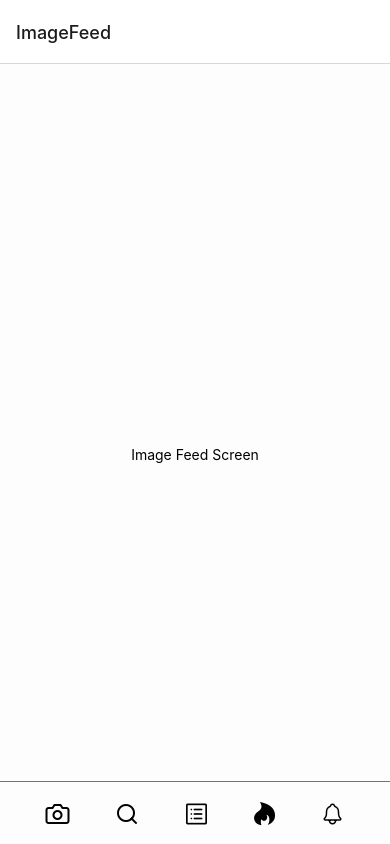
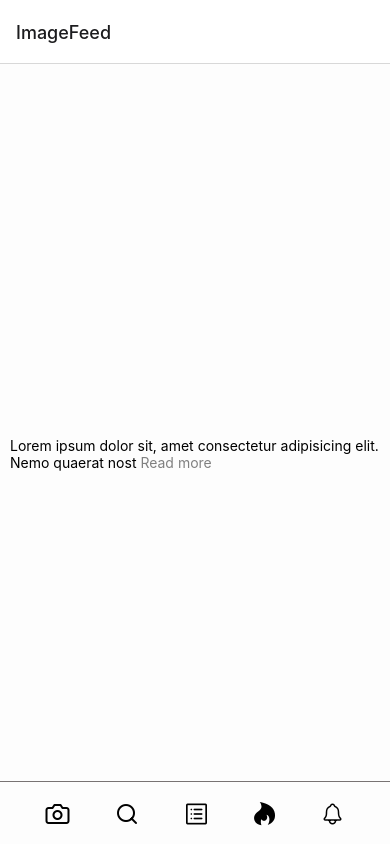
Before and after one commit to subhamroy007/social-web, a React Native app in the folder SOCIALWEBV1.0.0/: screen /ImageFeed in a window 390 px wide. Shown: the top 844 px of the page. Built offline with nearby package versions, Linux system fonts and the light colour scheme.

Commit message:
Collapsible Text Component & Text Scroll Component created

```diff
--- /dev/null
+++ b/SOCIALWEBV1.0.0/components/CollapsibleText.tsx
@@ -0,0 +1,47 @@
+import { StyleSheet, Text, TouchableWithoutFeedback } from "react-native";
+import React, { useState } from "react";
+import { SafeAreaView } from "react-native-safe-area-context";
+const CollapsibleText = ({ content }: { content: string }) => {
+    const length = content.length;
+    const thresholdLength = 75;
+    const text = content;
+    const [isCollapsed, setIsCollapsed] = useState<boolean>(true);
+    const resultText: string = isCollapsed
+        ? text.slice(0, thresholdLength)
+        : text;
+    const collapseStateHandler = () => {
+        if (isCollapsed) {
+            setIsCollapsed(false);
+        } else {
+            setIsCollapsed(true);
+        }
+    };
+    const collapseToggler = isCollapsed ? (
+        <Text onPress={collapseStateHandler} style={styles.collapseToggler}>
+            {" "}
+            Read more
+        </Text>
+    ) : (
+        <Text onPress={collapseStateHandler} style={styles.collapseToggler}>
+            {" "}
+            Read less
+        </Text>
+    );
+    return (
+        <Text style={styles.collapse}>
+            {resultText}
+            {length < thresholdLength ? null : collapseToggler}
+        </Text>
+    );
+};
+
+export default CollapsibleText;
+
+const styles = StyleSheet.create({
+    collapse: {
+        width: "100%",
+    },
+    collapseToggler: {
+        color: "gray",
+    },
+});
--- /dev/null
+++ b/SOCIALWEBV1.0.0/components/TextScroll.tsx
@@ -0,0 +1,19 @@
+import { ScrollView, StyleSheet } from "react-native";
+import React, { ReactNode } from "react";
+import { SafeAreaView } from "react-native-safe-area-context";
+const TextScroll = ({ children }: { children: ReactNode }) => {
+    return (
+        <SafeAreaView style={styles.scroller}>
+            <ScrollView>{children}</ScrollView>
+        </SafeAreaView>
+    );
+};
+
+export default TextScroll;
+
+const styles = StyleSheet.create({
+    scroller: {
+        maxHeight: 200,
+        marginHorizontal: 10,
+    },
+});
--- a/SOCIALWEBV1.0.0/screens/ImageFeedScreen.tsx
+++ b/SOCIALWEBV1.0.0/screens/ImageFeedScreen.tsx
@@ -1,15 +1,20 @@
-import { Text } from "react-native";
 import { SafeAreaView } from "react-native-safe-area-context";
 import { globalColors } from "../utility/style/colors";
 import { globalLayouts } from "../utility/style/layout";
 import React from "react";
+import CollapsibleText from "../components/CollapsibleText";
+import TextScroll from "../components/TextScroll";
 
 const ImageFeedScreen = () => {
+    const text: string =
+        "Lorem ipsum dolor sit, amet consectetur adipisicing elit. Nemo quaerat nostrum nam distinctio cupiditate placeat eveniet quod dicta blanditiis doloribus, deleniti pariatur odit laborum voluptates quia repellat sapiente itaque. Quibusdam, incidunt? Expedita laudantium ratione minus saepe libero magnam excepturi nesciunt, earum voluptates provident corporis, quos mollitia aspernatur impedit dolorem asperiores placeat suscipit? Voluptates minus adipisci rem voluptas neque sed accusamus ea tempora harum nam. Veritatis, ullam. Repellat neque impedit iure possimus! Nam dolore, exercitationem pariatur praesentium reprehenderit doloremque excepturi consequuntur magnam natus! Vero, molestiae accusantium voluptatibus sed, quisquam quidem harum quos quas assumenda dolore quae. Illo ducimus magni nisi delectus.";
     return (
         <SafeAreaView
             style={[globalLayouts.screenLayout, globalColors.screenColor]}
         >
-      <Text>Image Feed Screen</Text>
+            <TextScroll>
+                <CollapsibleText content={text} />
+            </TextScroll>
         </SafeAreaView>
     );
 };
```
Lines whose indentation alone changed are shown as unchanged.
